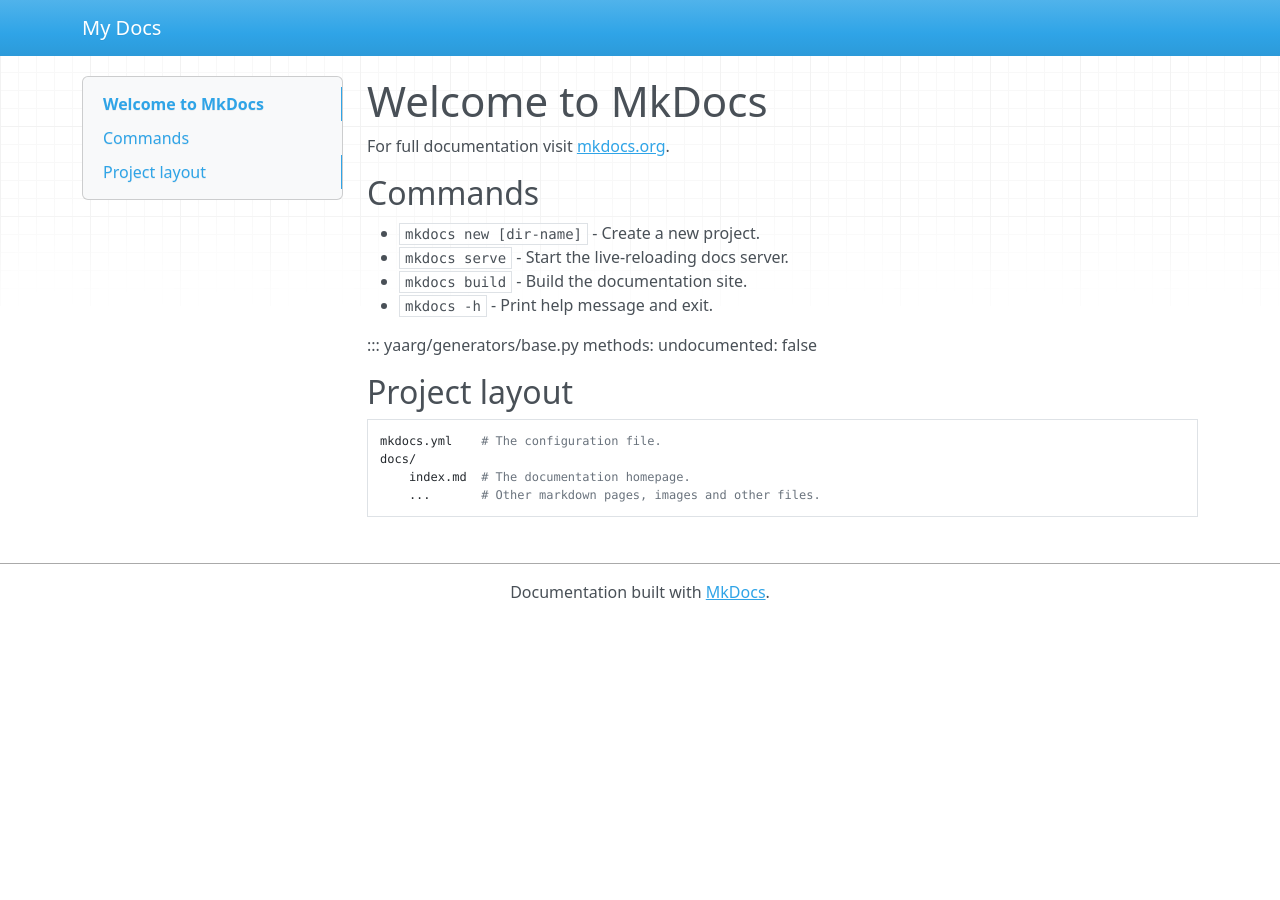
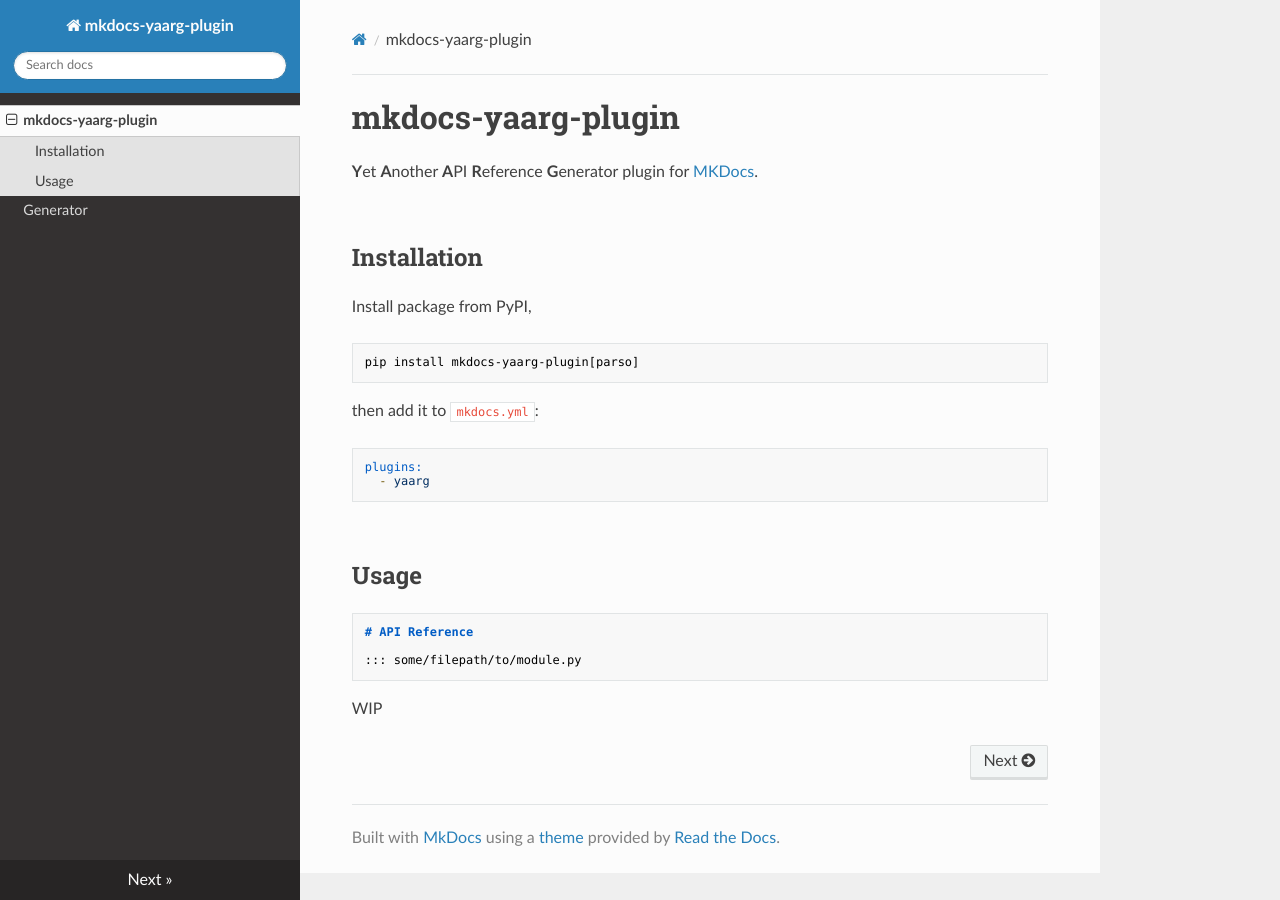
Before and after one commit to g6123/mkdocs-yaarg-plugin, an MkDocs documentation site: the page built from docs/index.md, in a window 1280 px wide. Built offline with MkDocs 1.6.1, drawn with Linux system fonts in a browser that asks for light colours; nearby versions of some CDN libraries.

Commit message:
Back to block processor

````diff
--- /dev/null
+++ b/docs/api/generators.md
@@ -0,0 +1,5 @@
+# Generator
+
+::: yaarg/generators/base.py
+    methods:
+      undocumented: false
--- /dev/null
+++ b/docs/assets/extra.css
@@ -0,0 +1,21 @@
+table {
+  margin: 30px 0;
+}
+
+th {
+  background-color: rgba(0, 0, 0, 0.1);
+}
+
+th,
+td {
+  padding: 4px;
+}
+
+h2,
+h3 {
+  margin-top: 60px;
+}
+
+h5 {
+  font-size: 1rem;
+}
--- a/docs/index.md
+++ b/docs/index.md
@@ -1,21 +1,28 @@
-# Welcome to MkDocs
+# mkdocs-yaarg-plugin
 
-For full documentation visit [mkdocs.org](https://www.mkdocs.org).
+**Y**et **A**nother **A**PI **R**eference **G**enerator plugin for [MKDocs](https://www.mkdocs.org/).
 
-## Commands
+## Installation
 
-* `mkdocs new [dir-name]` - Create a new project.
-* `mkdocs serve` - Start the live-reloading docs server.
-* `mkdocs build` - Build the documentation site.
-* `mkdocs -h` - Print help message and exit.
+Install package from PyPI,
 
-::: yaarg/generators/base.py
-    methods:
-        undocumented: false
+```text
+pip install mkdocs-yaarg-plugin[parso]
+```
 
-## Project layout
+then add it to `mkdocs.yml`:
 
-    mkdocs.yml    # The configuration file.
-    docs/
-        index.md  # The documentation homepage.
-        ...       # Other markdown pages, images and other files.
+```yaml
+plugins:
+  - yaarg
+```
+
+## Usage
+
+```markdown
+# API Reference
+
+::: some/filepath/to/module.py
+```
+
+WIP
--- a/mkdocs.yml
+++ b/mkdocs.yml
@@ -1,3 +1,11 @@
-site_name: My Docs
+site_name: mkdocs-yaarg-plugin
+theme: readthedocs
+nav:
+  - index.md
+  - api/generators.md
 plugins:
   - yaarg
+  - search
+extra_css:
+  - https://cdnjs.cloudflare.com/ajax/libs/normalize/8.0.1/normalize.min.css
+  - assets/extra.css
````
Also changed, not shown: README.md (+0 -3 lines), 4 other files.
